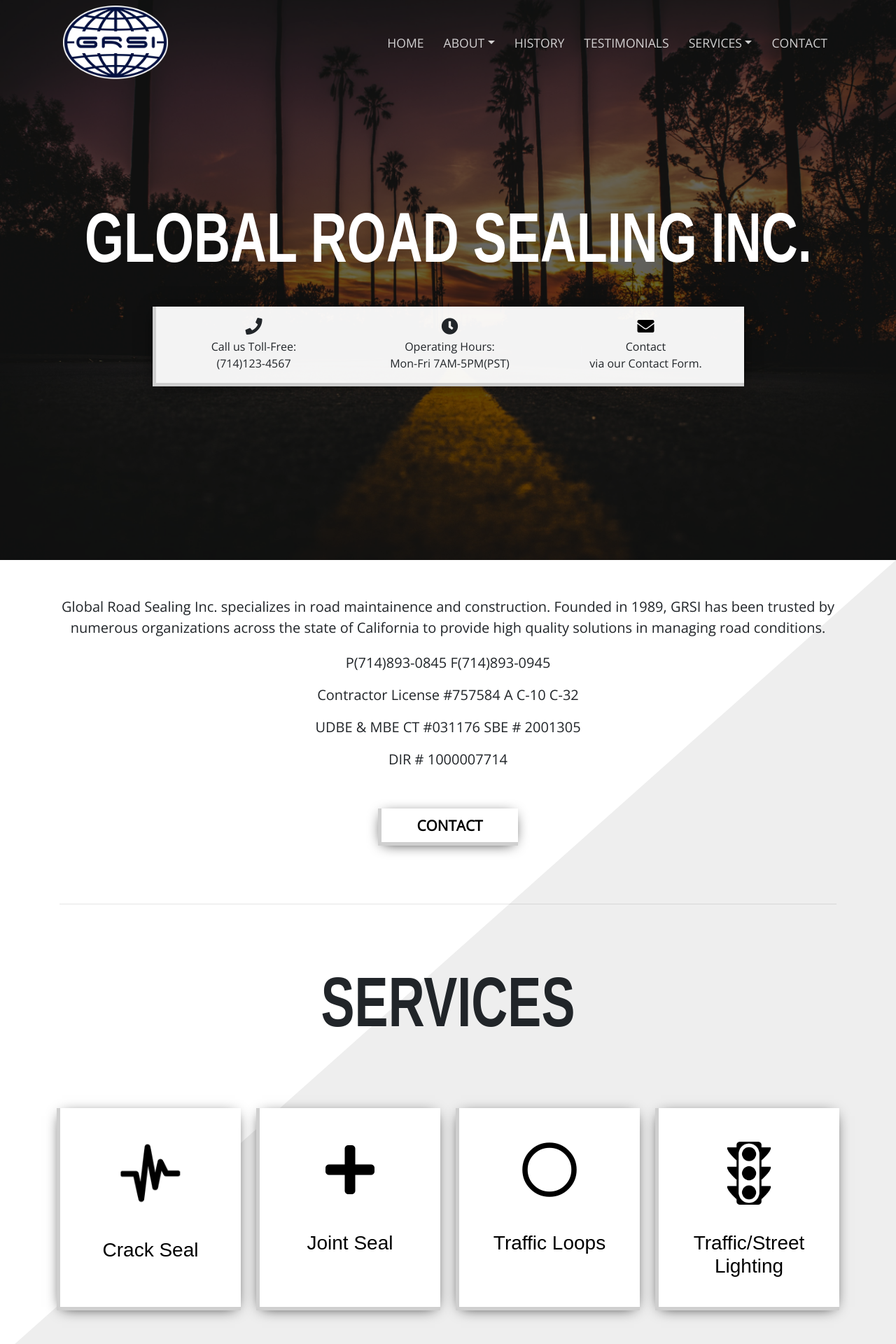
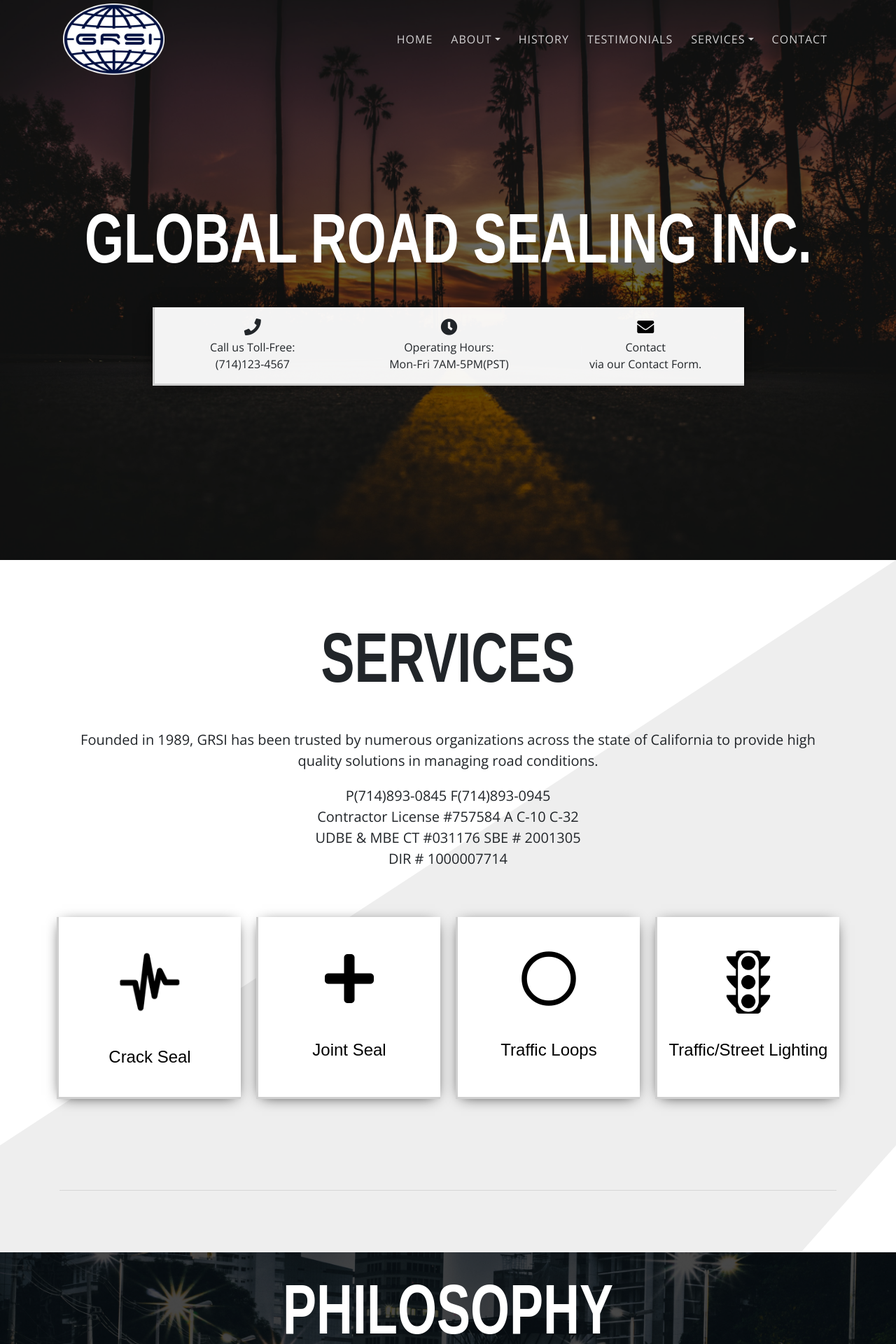
Before and after one commit to AlexanderDLe/GRSI, a React (Create React App) app in the folder client/: page / in a window 1280 px wide. Shown: the top 1920 px of the page at 70% size. Built offline with nearby package versions, Linux system fonts and the light colour scheme; a web font is replaced by a local one.

Commit message:
CSS: Landing CSS Restyle and Restructuring

```diff
--- a/client/src/App.css
+++ b/client/src/App.css
@@ -4,7 +4,9 @@
   box-sizing: border-box;
 }
 /* GENERAL */
-
+p {
+  font-family: 'Open Sans';
+}
 a,
 button {
   text-decoration: none !important;
@@ -18,15 +20,19 @@
   font-size: 5rem;
   transform: scaleY(1.4);
 }
+.Page-Title {
+  font-size: 3rem;
+  transform: scaleY(1.4);
+}
 .lead {
   font-family: Open Sans;
 }
 .request-button {
   border-radius: 0;
   background: #ffffff;
-  color: black;
+  color: rgb(8, 8, 8);
   font-family: Open Sans;
-  font-size: 1.3rem;
+  font-size: 1.5rem;
   font-weight: bold;
   padding: 10px 50px;
   transition: all 0.5s ease-in-out;
@@ -42,8 +48,8 @@
 }
 
 .wrap {
-  min-height: calc(100vh - 380px);
-  margin-bottom: 380px;
+  min-height: calc(100vh - 350px);
+  margin-bottom: 350px;
 }
 .flexCenter {
   display: flex;
@@ -69,7 +75,7 @@
   width: 100%;
   max-width: 600px;
   object-fit: contain;
-  background-color: white;
+  background-color: rgb(245, 245, 245);
   box-shadow: 0px 10px 45px -15px black;
 }
 /* MODALS */
@@ -109,12 +115,12 @@
 }
 /* BORDER-STYLES */
 .borderStyle {
-  border-width: 0 0 5px 5px;
+  border-width: 0 0 3px 3px;
   border-style: solid;
   border-color: #cfcfcf;
 }
 .dropdown-borderStyle {
-  border-bottom: 5px solid #c3c3c3 !important ;
+  border-bottom: 3px solid #c3c3c3 !important ;
 }
 .dropdown-item::before,
 .nav-link::before {
@@ -125,6 +131,9 @@
 }
 
 /* NAVIGATION */
+.navbar {
+  padding: 5px;
+}
 nav {
   background-color: rgba(255, 255, 255, 0);
   transition: all 0.5s ease-in-out;
@@ -137,11 +146,11 @@
 }
 #logoNav {
   height: auto;
-  width: 150px;
+  width: 145px;
   transition: all 0.5s ease-in-out;
 }
 .logoNav-scroll {
-  width: 100px !important;
+  width: 95px !important;
   transition: all 0.5s ease-in-out;
 }
 .nav-item,
@@ -162,9 +171,10 @@
 .nav-link,
 .dropdown-item {
   font-family: Open Sans !important;
-  font-size: 1.1rem;
+  font-size: 1rem;
+  letter-spacing: 1px;
   position: relative;
-  padding-left: 10px !important;
+  padding-left: 8px !important;
   /* text-transform: uppercase; */
 }
 .navbar-light .navbar-nav .nav-link:focus,
@@ -225,7 +235,7 @@
 
 /* LANDING: SERVICES */
 .landing-services {
-  min-height: 100vh;
+  min-height: 50vh;
   position: relative;
 }
 .landing-services::before {
@@ -260,6 +270,7 @@
   background: #fff;
   box-shadow: 0px 3px 20px -8px black;
   width: 95%;
+  max-width: 350px;
   height: 95%;
   transition: all 0.5s ease-in-out;
 }
@@ -273,7 +284,7 @@
 
 /* LANDING: PHILOSOPHY */
 .landing-philosophy {
-  min-height: 130vh;
+  min-height: 50vh;
   background-color: #eee;
   position: relative;
 }
@@ -291,7 +302,7 @@
 }
 .landing-philosophy-box {
   position: relative;
-  min-height: 85vh;
+  min-height: 60vh;
   background: url('img/CityRoad.jpeg') no-repeat center;
   background-size: cover;
   display: flex;
@@ -348,13 +359,13 @@
 }
 /* FOOTER */
 footer {
-  min-height: 380px;
+  min-height: 350px;
   background: linear-gradient(rgb(0, 0, 0), transparent 95%),
     linear-gradient(0deg, black, transparent 95%),
     url('img/CityRoad2.jpeg') no-repeat center;
   background-size: cover;
   color: white;
-  margin-top: -380px;
+  margin-top: -350px;
 }
 
 /* GENERAL BACKGROUND */
--- a/client/src/components/Contact.js
+++ b/client/src/components/Contact.js
@@ -101,7 +101,7 @@
                         name={'email'}
                         inputIcon={'fas fa-envelope'}
                         type={'text'}
-                        placeholder={'Full Email'}
+                        placeholder={'Email'}
                         value={this.state.email}
                         onChange={this.handleChange}
                       />
@@ -112,7 +112,7 @@
                     name={'phone'}
                     inputIcon={'fas fa-phone'}
                     type={'text'}
-                    placeholder={'Full Phone'}
+                    placeholder={'Phone'}
                     value={this.state.phone}
                     onChange={this.handleChange}
                   />
--- a/client/src/components/layout/Footer.js
+++ b/client/src/components/layout/Footer.js
@@ -12,61 +12,61 @@
         <Row className="text-left">
           <Col className=" p-5">
             <Link to="/" className="text-white">
-              <div className="lead p-1">Home</div>
+              <div className="p-1">Home</div>
             </Link>
             <Link to="/mission" className="text-white">
-              <div className="lead p-1">Mission</div>
+              <div className="p-1">Mission</div>
             </Link>
             <Link to="/goals" className="text-white">
-              <div className="lead p-1">Goals</div>
+              <div className="p-1">Goals</div>
             </Link>
             <Link to="/vision" className="text-white">
-              <div className="lead p-1">Vision</div>
+              <div className="p-1">Vision</div>
             </Link>
             <Link to="/history" className="text-white">
-              <div className="lead p-1">History</div>
+              <div className="p-1">History</div>
             </Link>
             <Link to="/testimonials" className="text-white">
-              <div className="lead p-1">Testimonials</div>
+              <div className="p-1">Testimonials</div>
             </Link>
           </Col>
           <Col className=" p-5">
             <Link to="/services" className="text-white">
-              <div className="lead p-1">Services</div>
+              <div className="p-1">Services</div>
             </Link>
             <Link to="/crack-seal" className="text-white">
-              <div className="lead p-1">Crack Seal</div>
+              <div className="p-1">Crack Seal</div>
             </Link>
             <Link to="/joint-seal" className="text-white">
-              <div className="lead p-1">Joint Seal</div>
+              <div className="p-1">Joint Seal</div>
             </Link>
             <Link to="/traffic-loops" className="text-white">
-              <div className="lead p-1">Traffic Loops</div>
+              <div className="p-1">Traffic Loops</div>
             </Link>
             <Link to="/traffic-lights" className="text-white">
-              <div className="lead p-1">Traffic Lights</div>
+              <div className="p-1">Traffic Lights</div>
             </Link>
             <Link to="/login" className="text-white">
-              <div className="lead p-1">Admin</div>
+              <div className="p-1">Admin</div>
             </Link>
           </Col>
           <Col className=" p-5">
             <Link to="/contact" className="text-white">
-              <div className="lead p-1">Contact Us</div>
+              <div className="p-1">Contact Us</div>
             </Link>
             <br />
-            <div className="lead p-1">Address:</div>
-            <div className="lead p-1">18204 Dorothy Rd.</div>
-            <div className="lead p-1">Garden Grove, CA 92843</div>
+            <div className="p-1">Address:</div>
+            <div className="p-1">18204 Dorothy Rd.</div>
+            <div className="p-1">Garden Grove, CA 92843</div>
           </Col>
           <Col className=" p-5">
-            <div className="lead p-1 text-center">
+            <div className="p-1 text-center">
               <i className="pb-3 fas fa-phone m-auto" />
               <br />(714)123-4567
               <br />
             </div>
             <br />
-            <div className="lead p-1 text-center">
+            <div className="p-1 text-center">
               <i className="pb-3 fas fa-clock" />
               <br />
               Mon-Fri
--- a/client/src/components/layout/Landing.js
+++ b/client/src/components/layout/Landing.js
@@ -44,29 +44,22 @@
           {/* <h1 className="py-5 GRSI-Title text-center font-weight-bold">
             WELCOME
           </h1> */}
-          <p className="lead text-center py-1">
-            Global Road Sealing Inc. specializes in road maintainence and
-            construction. Founded in 1989, GRSI has been trusted by numerous
-            organizations across the state of California to provide high quality
-            solutions in managing road conditions.
-          </p>
-          <p className="lead  text-center">P(714)893-0845 F(714)893-0945</p>
-          <p className="lead  text-center">
-            Contractor License #757584 A C-10 C-32
-          </p>
-          <p className="lead  text-center">
-            UDBE & MBE CT #031176 SBE # 2001305
-          </p>
-          <p className="lead  text-center">DIR # 1000007714</p>
-          <div className="text-center pt-5 pb-5">
-            <Link to="/contact" className="borderStyle mb-5 request-button">
-              CONTACT
-            </Link>
-          </div>
-          <hr className="my-5" />
           <h1 className="py-5 GRSI-Title text-center font-weight-bold">
             SERVICES
           </h1>
+          <p className="lead text-center py-1">
+            Founded in 1989, GRSI has been trusted by numerous organizations
+            across the state of California to provide high quality solutions in
+            managing road conditions.
+          </p>
+          <p className="lead text-center">
+            P(714)893-0845 F(714)893-0945
+            <br />
+            Contractor License #757584 A C-10 C-32
+            <br />
+            UDBE & MBE CT #031176 SBE # 2001305
+            <br /> DIR # 1000007714
+          </p>
           <Row className="pt-5">
             <Col lg="3" md="6" className="p-1">
               <Link to="/crack-seal">
@@ -76,7 +69,7 @@
                     src={CrackSealIcon}
                     alt=""
                   />
-                  <h3 className="text-center pb-5 ">Crack Seal</h3>
+                  <h4 className="text-center pb-5 ">Crack Seal</h4>
                 </div>
               </Link>
             </Col>
@@ -84,7 +77,7 @@
               <Link to="/joint-seal">
                 <div className="service-card borderStyle m-auto">
                   <i className="service-icon py-5 m-auto fas fa-plus " />
-                  <h3 className="text-center pb-5 ">Joint Seal</h3>
+                  <h4 className="text-center pb-5 ">Joint Seal</h4>
                 </div>
               </Link>
             </Col>
@@ -92,7 +85,7 @@
               <Link to="/traffic-loops">
                 <div className="service-card borderStyle m-auto">
                   <i className="service-icon py-5 m-auto far fa-circle " />
-                  <h3 className="text-center pb-5 ">Traffic Loops</h3>
+                  <h4 className="text-center pb-5 ">Traffic Loops</h4>
                 </div>
               </Link>
             </Col>
@@ -104,9 +97,9 @@
                     src={trafficLight}
                     alt=""
                   />
-                  <h3 className="text-center pb-5 traffic-text">
+                  <h4 className="text-center pb-5 traffic-text">
                     Traffic/Street Lighting
-                  </h3>
+                  </h4>
                 </div>
               </Link>
             </Col>
@@ -143,7 +136,7 @@
           </Container>
         </div>
         <Container className="landing-testimonials py-5 mt-5 text-center">
-          <h1 className="GRSI-Title font-weight-bold pt-3 pb-5">
+          <h1 className="GRSI-Title font-weight-bold pt-2 pb-4">
             TESTIMONIALS
           </h1>
           <Row className="pt-3">
```
